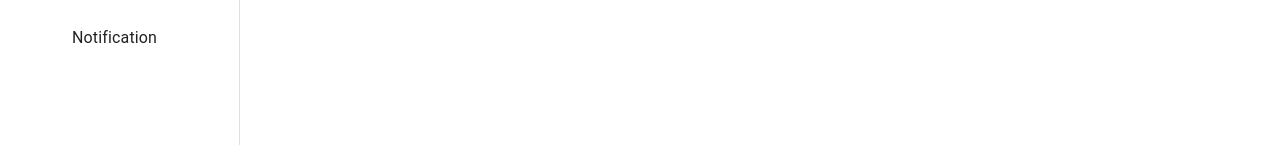
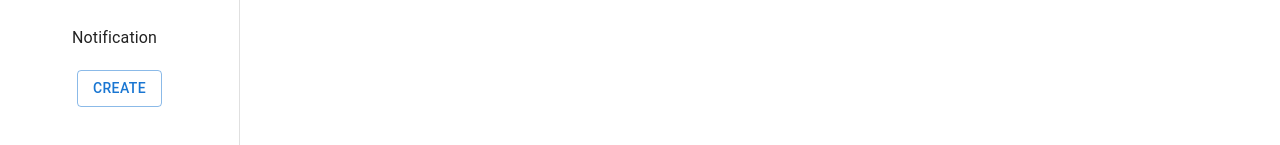
Before and after one commit to sherwynd/reactJSX-template, a React (Vite) app: page /profile in a window 1280 px wide. Shown: the part 251-396 px from the top of the page. Built offline with nearby package versions, Linux system fonts and the light colour scheme.

Commit message:
merge from main

```diff
--- a/src/components/Navbar.jsx
+++ b/src/components/Navbar.jsx
@@ -14,6 +14,7 @@ import ListItemText from "@mui/material/ListItemText";
 import MenuIcon from "@mui/icons-material/Menu";
 import Toolbar from "@mui/material/Toolbar";
 import Typography from "@mui/material/Typography";
+import Button from "@mui/material/Button";
 
 import { useNavigate } from "react-router-dom";
 import PropTypes from "prop-types";
@@ -44,6 +45,10 @@ export function ResponsiveDrawer(props) {
     }
   };
 
+  function handleClick() {
+    alert('Button clicked!');
+  }
+
   const drawer = (
     <div>
       <Toolbar />
@@ -62,6 +67,15 @@ export function ResponsiveDrawer(props) {
           </ListItem>
         ))}
       </List>
+      <Box
+        sx={{
+          display: 'flex',
+          justifyContent: 'center'
+        }}>
+        <Button variant="outlined" onClick={handleClick}>
+          Create
+        </Button>
+      </Box>
     </div>
   );
 
--- a/src/components/PostCard.jsx
+++ b/src/components/PostCard.jsx
@@ -4,11 +4,9 @@ import CardHeader from '@mui/material/CardHeader';
 import CardMedia from '@mui/material/CardMedia';
 import CardContent from '@mui/material/CardContent';
 import { IconButton, Typography } from '@mui/material';
-import { Settings } from '@mui/icons-material';
 import Avatar from '@mui/material/Avatar';
 import { red } from '@mui/material/colors';
 import FavoriteIcon from '@mui/icons-material/Favorite';
-
 
 
 export function PostCard({ post }) {
```
Also changed, not shown: src/components/CreatePopup.jsx (added, +9 -0 lines), src/components/DiscoverLayout.jsx (deleted, +0 -12 lines), src/pages/discover/Discover.jsx (+2 -7 lines).
